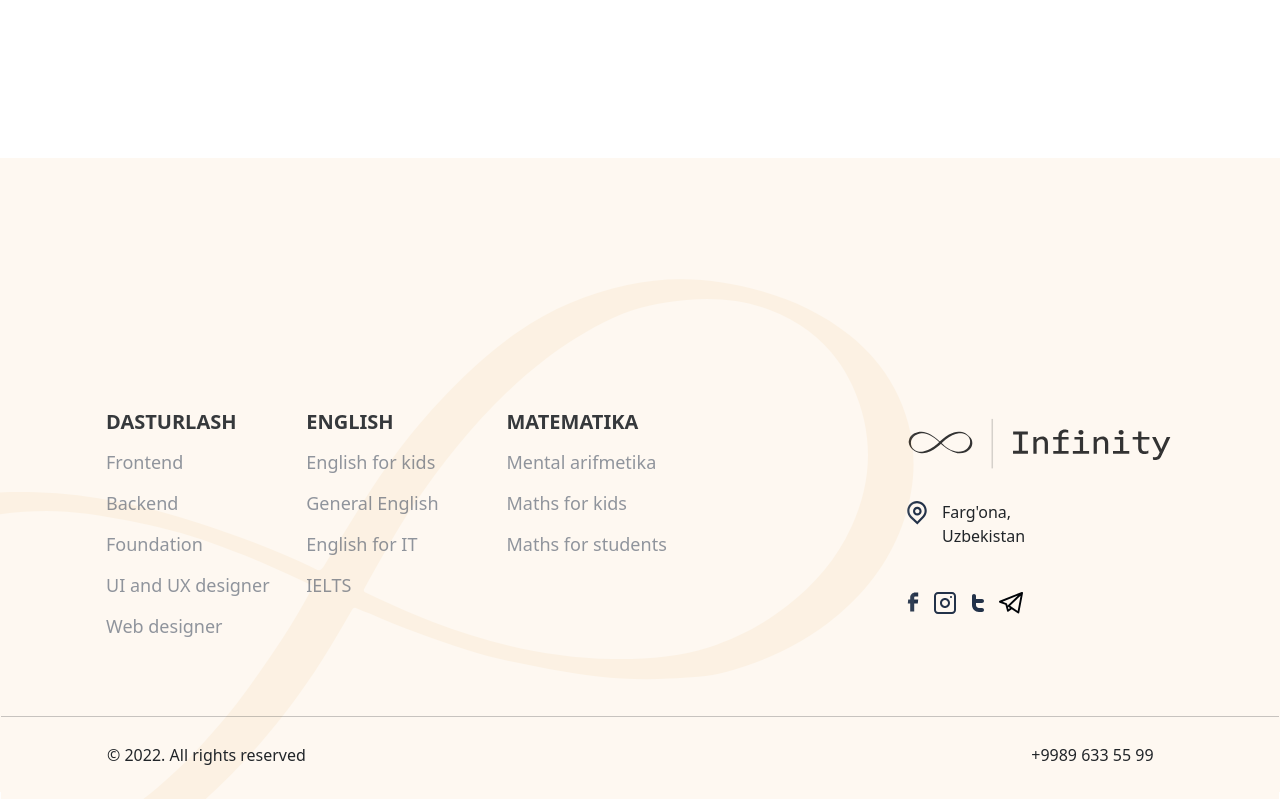
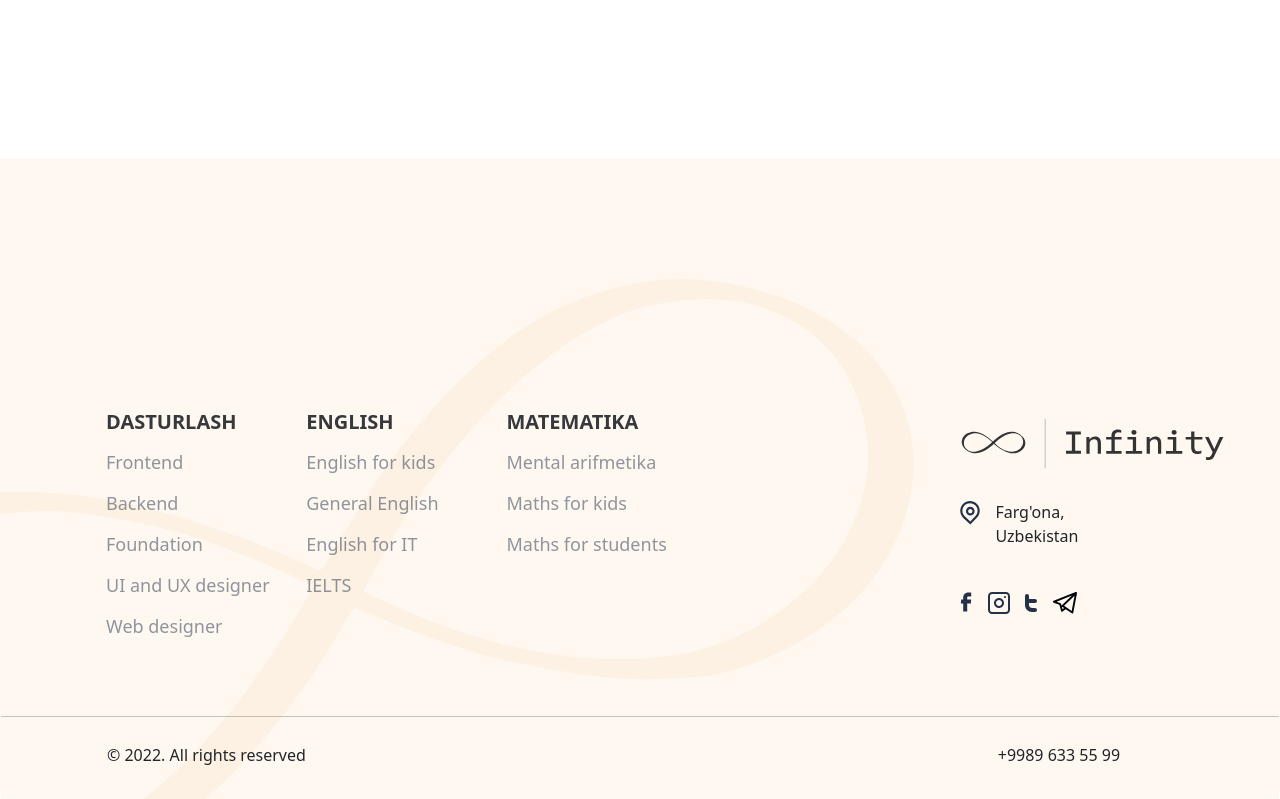
Before and after one commit to AbdushukurUrinboev/InfinitySite, a React (Create React App) app: page / in a window 1280 px wide. Shown: the part 2943-3742 px from the top of the page. Built offline with nearby package versions, Linux system fonts and the light colour scheme.

Commit message:
footer updated

```diff
--- a/src/components/Footer/Footer.css
+++ b/src/components/Footer/Footer.css
@@ -58,6 +58,9 @@ color: #233249;
 opacity: 0.5;
 }
 
+.footerLogoPage{
+  margin-left: 5%;
+}
 
 .footerIcons{
   margin-right: 10%;
@@ -69,7 +72,7 @@ opacity: 0.5;
 }
  .footerNumber{
   position: relative;
-  left: 65%;
+  left: 62%;
   top: 10px;
 }
 .footerWords{
--- a/src/components/Footer/Footer.jsx
+++ b/src/components/Footer/Footer.jsx
@@ -53,7 +53,7 @@ function Footer() {
 
                             </div>
 
-                            <div className="col-12 col-lg-2">
+                            <div className="col-12 col-lg-2 footerLogoPage">
 
                                     <div className="col-12 logoFooterImg">
                                         <img className='logoImageFooter' src={grouplogo} alt="Bu joyda rasm bor!" />
```
